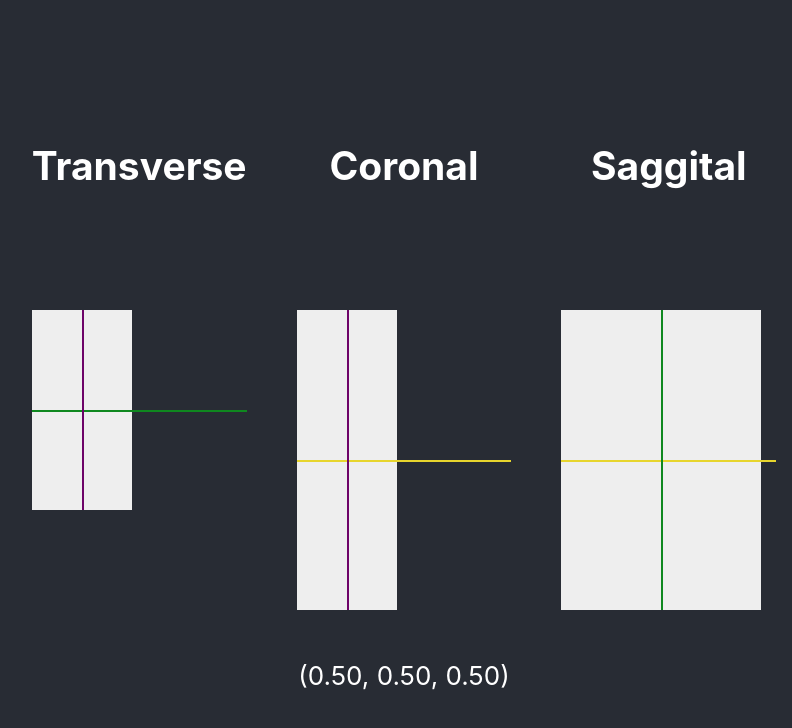
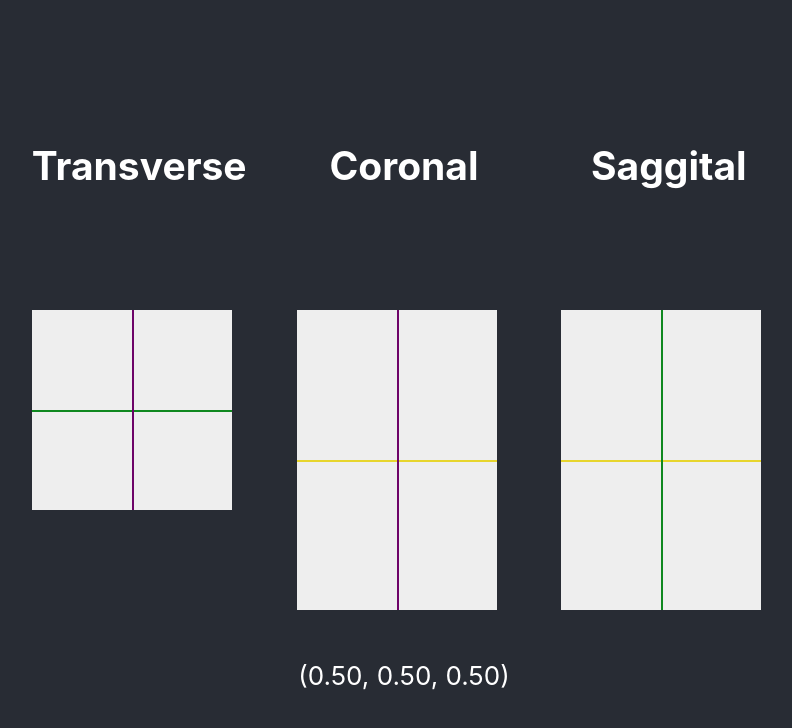
Before and after one commit to michaelmendoza/interactive-playground, a React (Create React App) app: page / in a window 1280 px wide. Shown: the top 728 px of the page, without its empty margins (236-1028 px from the left). Built offline with nearby package versions, Linux system fonts and the light colour scheme.

Commit message:
fix the horizontal line

```diff
--- a/src/App.js
+++ b/src/App.js
@@ -5,7 +5,7 @@ import Coronal from './components/Coronal';
 import Sagittal from './components/Sagittal';
 
 const Planes = () =>{
-  const [picturesize, setPicsize] = useState({  x:100, y:200, z:300 })
+  const [picturesize, setPicsize] = useState({  x:200, y:200, z:300 })//less than 300
   const [position, setPosition] = useState({ x:picturesize.x/2, y:picturesize.y/2, z:picturesize.z/2 })
   return (
     <div className = 'wrapper'>
--- a/src/components/Coronal.jsx
+++ b/src/components/Coronal.jsx
@@ -73,7 +73,7 @@ const Coronal = ({position, setPosition, picturesize}) => {
     <div className='viewer-3d'>
 
         <div className='viewer-continer' style={{ width : picturesize.x , height : picturesize.z }} ref={viewerRef} onMouseMove={handleMouseMove} onMouseLeave={handleMouseLeave}>
-          <div className='drag-handle-viewable-h-yellow' style={{ top:position.z }} onMouseDown={handleMouseDown} onMouseUp={handleMouseUp}>
+          <div className='drag-handle-viewable-h-yellow' style={{ top:position.z, width: picturesize.x}} onMouseDown={handleMouseDown} onMouseUp={handleMouseUp}>
             <div className='drag-handle-dragable-h'></div>
           </div>
           <div className='drag-handle-viewable-v-purple' style={{ left:position.x }} onMouseDown={handleMouseDown} onMouseUp={handleMouseUp}>
--- a/src/components/Sagittal.jsx
+++ b/src/components/Sagittal.jsx
@@ -74,7 +74,7 @@ const Coronal = ({position, setPosition, picturesize}) => {
     <div className='viewer-3d'>
 
         <div className='viewer-continer' style={{ width: picturesize.y, height: picturesize.z}} ref={viewerRef} onMouseMove={handleMouseMove} onMouseLeave={handleMouseLeave}>
-          <div className='drag-handle-viewable-h-yellow' style={{ top:position.z }} onMouseDown={handleMouseDown} onMouseUp={handleMouseUp}>
+          <div className='drag-handle-viewable-h-yellow' style={{ top:position.z, width: picturesize.y}} onMouseDown={handleMouseDown} onMouseUp={handleMouseUp}>
             <div className='drag-handle-dragable-h'></div>
           </div>
           <div className='drag-handle-viewable-v-green' style={{ left:pictureWidth-position.y }} onMouseDown={handleMouseDown} onMouseUp={handleMouseUp}>
--- a/src/components/Transverse.jsx
+++ b/src/components/Transverse.jsx
@@ -75,7 +75,7 @@ const Transverse = ({position, setPosition, picturesize}) => {
     <div className='viewer-3d'>
 
         <div className='viewer-continer' style={{ width: picturesize.x, height: picturesize.y}} ref={viewerRef} onMouseMove={handleMouseMove} onMouseLeave={handleMouseLeave}>
-          <div className='drag-handle-viewable-h-green' style={{ top:position.y}} onMouseDown={handleMouseDown} onMouseUp={handleMouseUp}>
+          <div className='drag-handle-viewable-h-green' style={{ top:position.y, width: picturesize.x}} onMouseDown={handleMouseDown} onMouseUp={handleMouseUp}>
             <div className='drag-handle-dragable-h'></div>
           </div>
           <div className='drag-handle-viewable-v-purple' style={{ left:position.x }} onMouseDown={handleMouseDown} onMouseUp={handleMouseUp}>
--- a/src/components/viewer3d.scss
+++ b/src/components/viewer3d.scss
@@ -63,7 +63,7 @@
 }
 
 .viewer-continer {
-    width: 200px;
-    height: 200px;
+    width: 0px;
+    height: 0px;
     background-color: #EEEEEE;
 }
```
